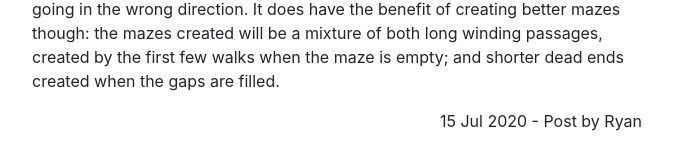
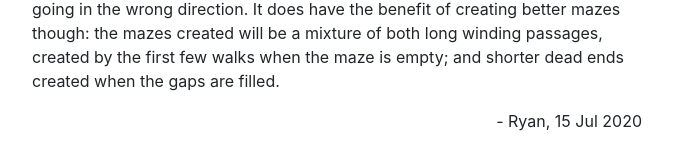
Before and after one commit to ryangoodwin/ryangoodwin.github.io, a Jekyll site: the page built from _posts/2020-07-15-mazes.md, in a window 1280 px wide. Shown: the part 2087-2233 px from the top of the page, without its empty margins (303-976 px from the left). Built offline with Jekyll 4.4.1, drawn with Linux system fonts in a browser that asks for light colours.

Commit message:
Update post author layout

```diff
--- a/_layouts/post.html
+++ b/_layouts/post.html
@@ -6,6 +6,6 @@ layout: default
     <div class="col-md-8 offset-md-2">
         <h1>{{ page.title }}</h1>
         {{ content }}
-        <p style="text-align: right;">{{ page.date | date_to_string }} - Post by {{ page.author }}</p>
+        <p style="text-align: right;"> - {{ page.author }}, {{ page.date | date_to_string }}</p>
     </div>
 </div>
```
